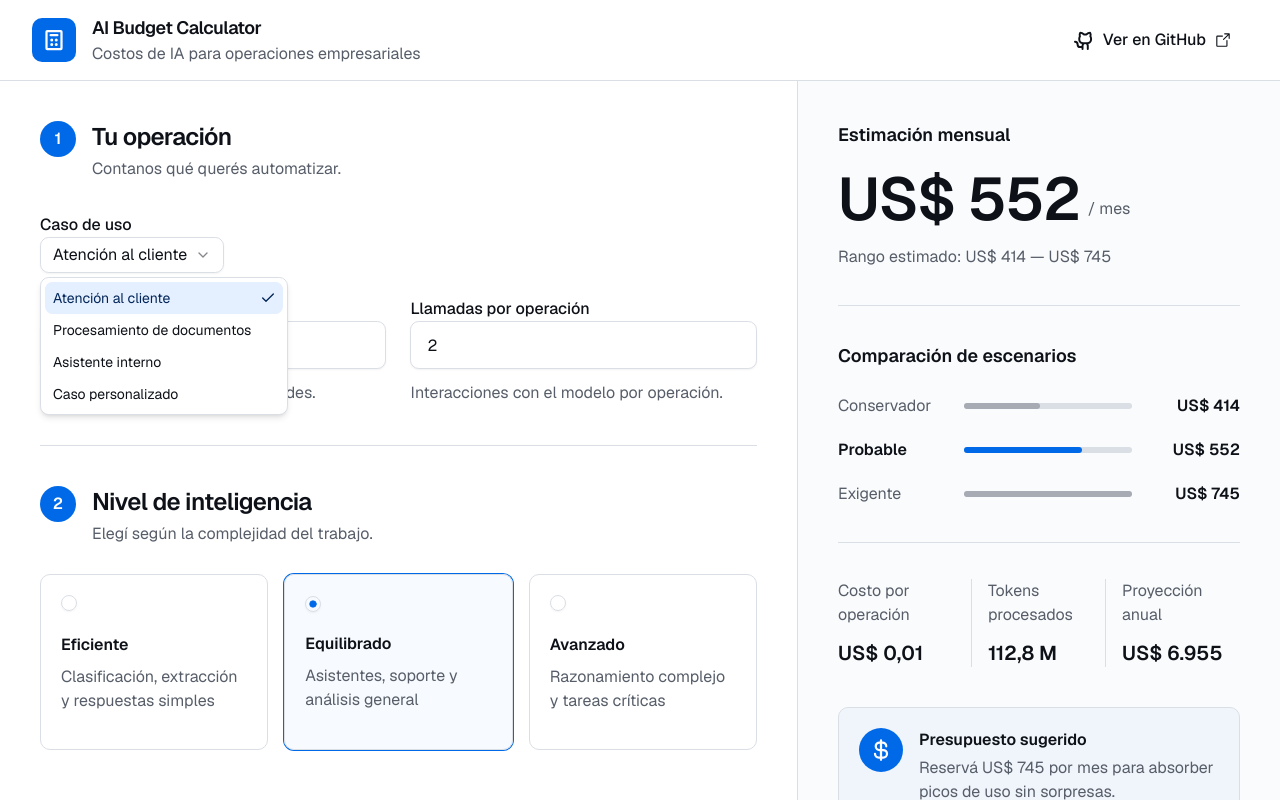
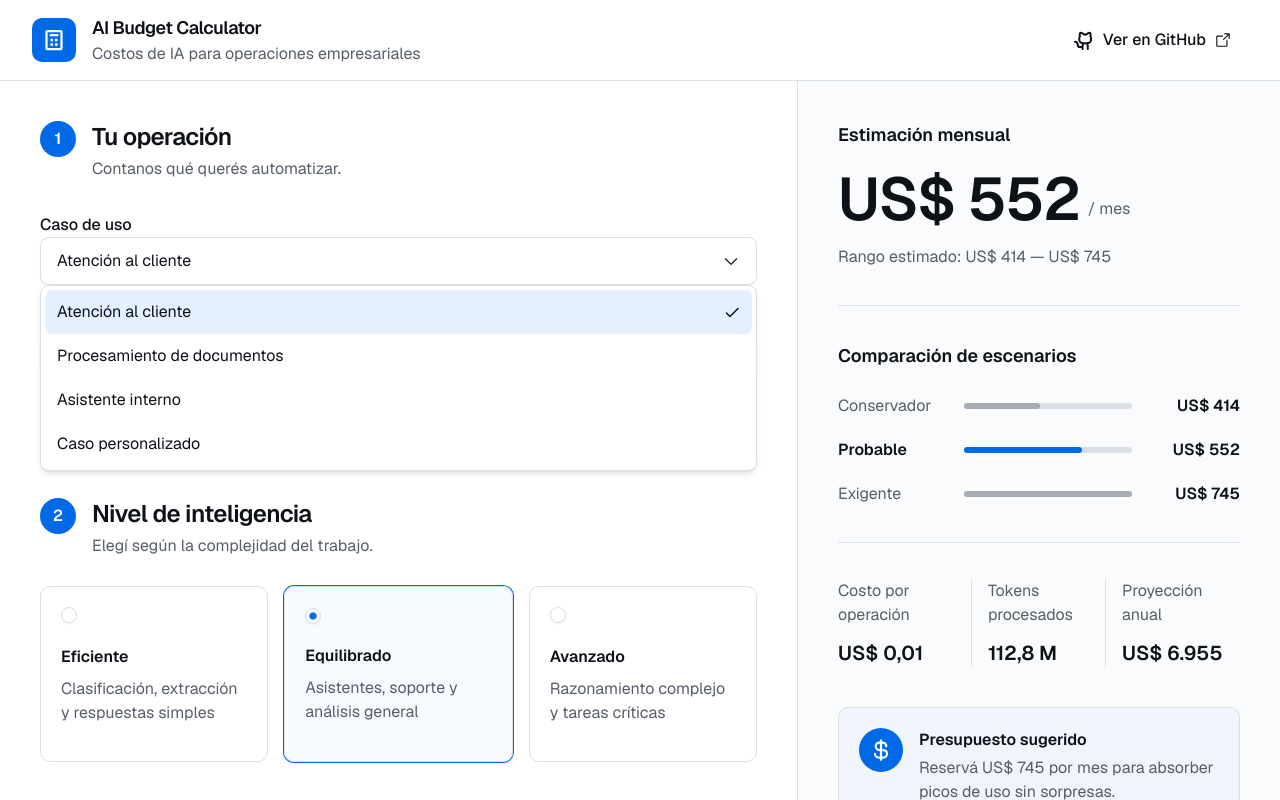
Before and after one commit to mocilnikcarlos/token-calculator, a Next.js app: page / in a window 1280 px wide. Both pictures are taken after a click on the button "Atención al cliente". Shown: the top 800 px of the page. Built offline with nearby package versions, Linux system fonts and the light colour scheme.

Commit message:
Add shadcn UI components

```diff
--- /dev/null
+++ b/components/ui/select.tsx
@@ -0,0 +1,18 @@
+"use client"
+import * as React from "react"
+import { Select as SelectPrimitive } from "radix-ui"
+import { CaretDown, Check } from "@phosphor-icons/react"
+import { cn } from "@/lib/utils"
+
+const Select=SelectPrimitive.Root
+const SelectValue=SelectPrimitive.Value
+function SelectTrigger({className,children,...props}:React.ComponentProps<typeof SelectPrimitive.Trigger>) {
+  return <SelectPrimitive.Trigger className={cn("flex h-12 w-full items-center justify-between rounded-md border border-input bg-background px-4 text-base text-foreground shadow-xs outline-none transition focus:border-ring focus:ring-2 focus:ring-ring/20",className)} {...props}>{children}<SelectPrimitive.Icon asChild><CaretDown size={18}/></SelectPrimitive.Icon></SelectPrimitive.Trigger>
+}
+function SelectContent({className,children,position="popper",...props}:React.ComponentProps<typeof SelectPrimitive.Content>) {
+  return <SelectPrimitive.Portal><SelectPrimitive.Content position={position} className={cn("z-50 min-w-[var(--radix-select-trigger-width)] overflow-hidden rounded-md border border-border bg-popover text-popover-foreground shadow-md",className)} {...props}><SelectPrimitive.Viewport className="p-1">{children}</SelectPrimitive.Viewport></SelectPrimitive.Content></SelectPrimitive.Portal>
+}
+function SelectItem({className,children,...props}:React.ComponentProps<typeof SelectPrimitive.Item>) {
+  return <SelectPrimitive.Item className={cn("relative flex cursor-default select-none items-center rounded-sm py-2.5 pe-9 ps-3 text-base outline-none focus:bg-accent",className)} {...props}><span className="absolute end-3 flex size-4 items-center justify-center"><SelectPrimitive.ItemIndicator><Check size={16} weight="bold"/></SelectPrimitive.ItemIndicator></span><SelectPrimitive.ItemText>{children}</SelectPrimitive.ItemText></SelectPrimitive.Item>
+}
+export { Select, SelectValue, SelectTrigger, SelectContent, SelectItem }
```
